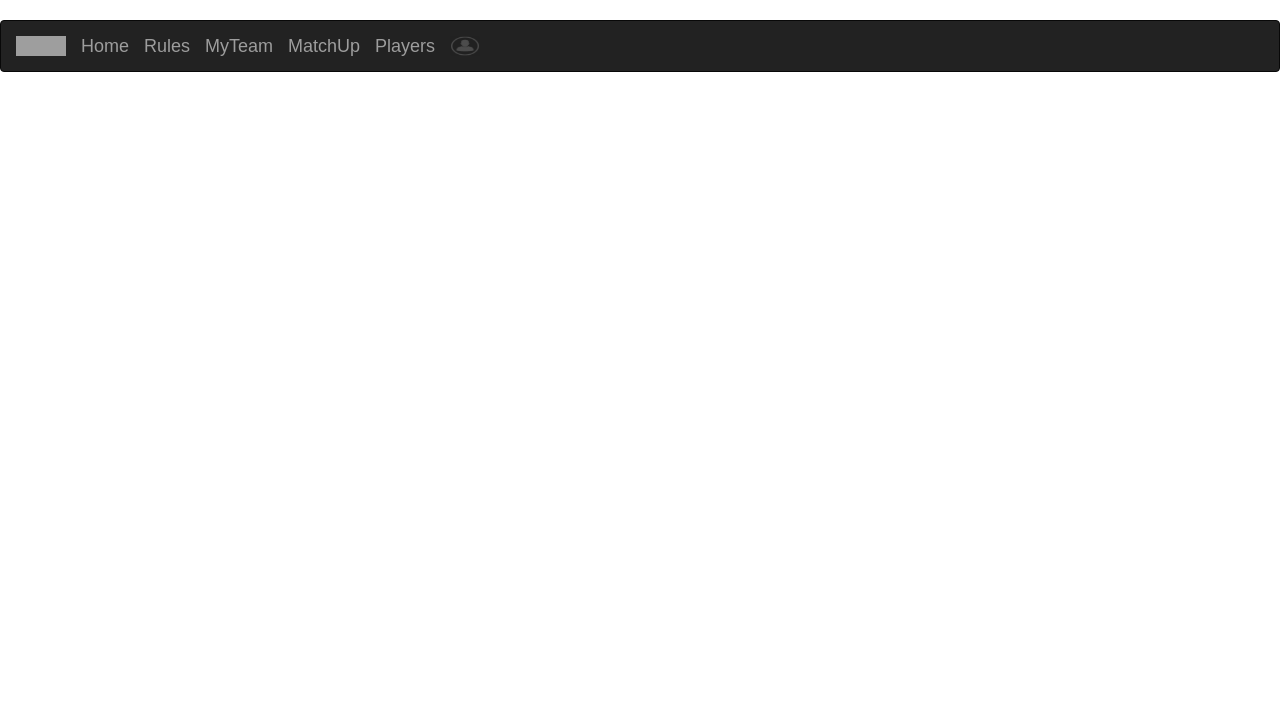
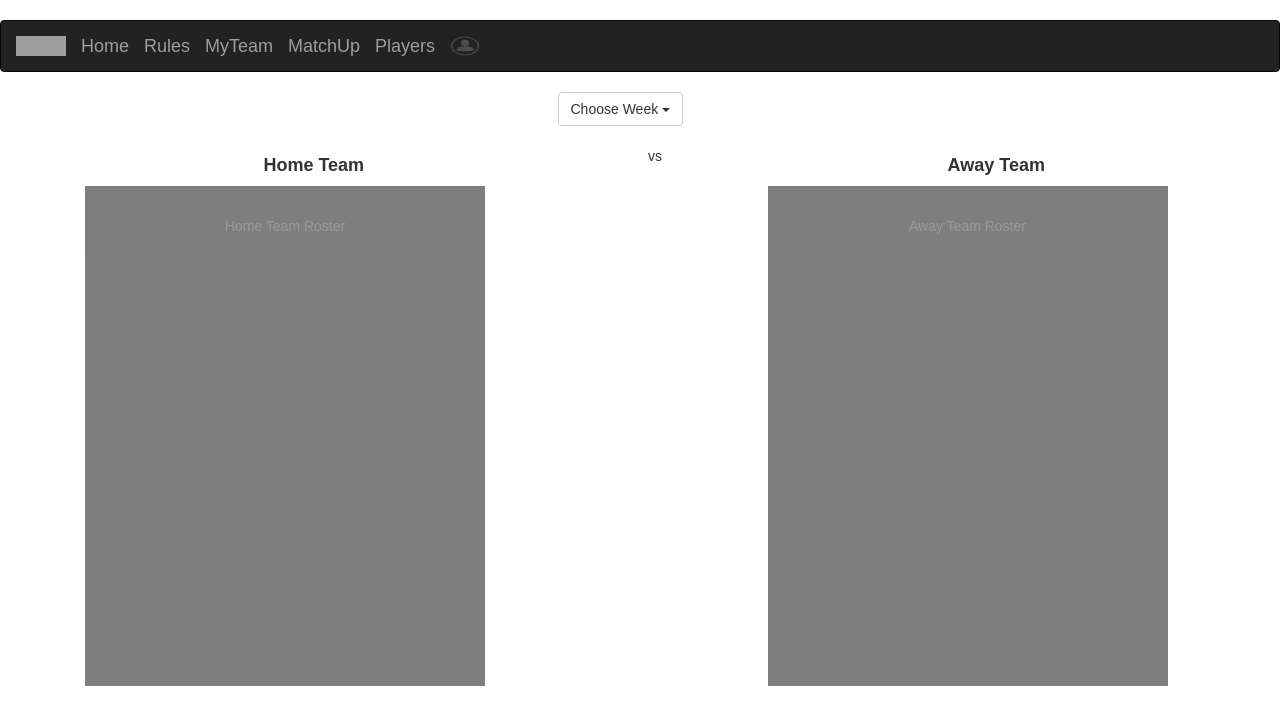
Before and after one commit to namaslay33/Fantasy-Basketball, a React (Create React App) app: page /MatchUp in a window 1280 px wide. Shown: the top 724 px of the page. Built offline with nearby package versions, Linux system fonts and the light colour scheme; grey boxes are pictures that could not be loaded.

Commit message:
Add team name

```diff
--- a/src/CSS/home.css
+++ b/src/CSS/home.css
@@ -1,5 +1,5 @@
 .carouselInfo {
-    height: 600px;
+    height: 575px;
 
     margin-top: 40px;
     margin-bottom: 40px;
--- /dev/null
+++ b/src/CSS/matchup.css
@@ -0,0 +1,13 @@
+.container {
+    position: relative;
+}
+
+.Home, .Away {
+    position: absolute;
+    z-index: 1;
+    background-color: black;
+    opacity: 0.5;
+    height: 500px;
+    width: 400px;
+    padding-top: 30px;
+}
--- a/src/CSS/rules.css
+++ b/src/CSS/rules.css
@@ -1,4 +1,4 @@
-.Background {
+/* .Background {
     background-image: url('../Image/Background.jpg');
     background-repeat: "no-repeat";
     background-position: "center";
@@ -6,7 +6,7 @@
     margin-right: 20px;
     height: 850px;
     width: 1000px;
-}
+} */
 
 h1 {
     text-align: center;
--- a/src/Components/Home.js
+++ b/src/Components/Home.js
@@ -7,33 +7,61 @@ class Home extends Component {
   render() {
     return (
       <div>
+
+      {/* Title */}
         <PageHeader>
           <strong>Reign Supreme</strong> <br /> <small>Where Fantasy Basketball Champions are Born</small>
       </PageHeader>
+      {/* Title End */}
       <Carousel className="carouselInfo">
         <Carousel.Item>
+          <Grid>
+          <Row className="show-grid">
+          <Col xs={8} md={8}>
           <img width={1000} height={460} alt="900x500" src={require('../Image/Lakers.jpg')} />
+          </Col>
+          </Row>
+          </Grid>
           <Carousel.Caption>
           <h2>Los Angeles Lakers</h2>
           <p>A new Lake Show is in town led by King James</p>
           </Carousel.Caption>
         </Carousel.Item>
+
         <Carousel.Item>
+          <Grid>
+          <Row className="show-grid">
+          <Col xs={8} md={8} offset={2}>
           <img width={900} height={500} alt="900x500" src={require('../Image/Celtics.jpg')} />
+          </Col>
+          </Row>
+          </Grid>
           <Carousel.Caption>
           <h2>Boston Celtics</h2>
           <p>With a healthy squad, Kyrie Irving and Gordon Hayward look to win it all</p>
         </Carousel.Caption>
         </Carousel.Item>
         <Carousel.Item>
+          <Grid>
+          <Row className="show-grid">
+          <Col xs={8} md={8} offset={2}>
           <img width={900} height={500} alt="900x500" src={require('../Image/Warriors.jpg')} />
+          </Col>
+          </Row>
+          </Grid>
           <Carousel.Caption>
           <h2>Golden State Warriors</h2>
           <p>Same team, same goals. Three-peat anyone?</p>
         </Carousel.Caption>
       </Carousel.Item>
         <Carousel.Item>
+          <Grid>
+          <Row className="show-grid">
+          <Col xs={8} md={8} offset={2}>
           <img width={900} height={500} alt="900x500" src={require('../Image/Rockets.jpg')} />
+          </Col>
+          </Row>
+          </Grid>
           <Carousel.Caption>
           <h2>Houston Rockets</h2>
           <p>The addition of Carmelo can propel the rockets to new heights</p>
@@ -42,11 +70,10 @@ class Home extends Component {
       <Carousel.Item>
           <Grid>
           <Row className="show-grid">
-          <Col xs={2} md={2}></Col>
-          <Col xs={8} md={8}>
+
+          <Col xs={8} md={8} offset={2}>
           <img width={900} height={500} alt="900x500" src={require('../Image/76ers.jpg')}/>
           </Col>
-          <Col xs={2} md={2}></Col>
           </Row>
           </Grid>
           <Carousel.Caption>
@@ -56,7 +83,7 @@ class Home extends Component {
       </Carousel.Item>
     </Carousel>
 
-    <Grid>
+    {/* <Grid>
       <Row className="show-grid">
         <Col xs={4} md={4}></Col>
         <Col xs={8} md={8}>
@@ -68,7 +95,7 @@ class Home extends Component {
         </Col>
         <Col xs={4} md={4}></Col>
       </Row>
-    </Grid>
+    </Grid> */}
 
       </div>
     );
--- a/src/Components/LeagueRules.js
+++ b/src/Components/LeagueRules.js
@@ -1,5 +1,6 @@
 import React, { Component } from 'react';
 // import {BrowserRouter} from 'react-router-dom';
+import {Grid, Row, Col} from 'react-bootstrap';
 import '../CSS/home.css';
 import '../CSS/rules.css'
 
@@ -10,6 +11,11 @@ class LeagueRules extends Component {
         <div className="Background">
             <h1>League Rules</h1>
 
+            <br/><br />
+            {/* <Grid>
+              <Row className="show-grid">
+              <Col md={2}></Col>
+              <Col md={4}> */}
                 <ul>
                 <li>There are 5 categories for scoring: </li>
                   <ul>
@@ -21,8 +27,12 @@ class LeagueRules extends Component {
                     <li>Turnovers = -1</li>
                   </ul>
                 <li>Scores will be tallied on a weekly basis. Team with the most points by the end of the week wins</li>
+                <li>Champion is the team with the best record and highest season point total</li>
                 <li>Max Roster size will be 5 players</li>
               </ul>
+              {/* </Col>
+              </Row>
+            </Grid> */}
         </div>
       </div>
     );
--- a/src/Components/MatchUp.js
+++ b/src/Components/MatchUp.js
@@ -1,6 +1,7 @@
 import React, { Component } from 'react';
 // import {BrowserRouter} from 'react-router-dom';
-// import './App.css';
+import {Grid, Row, Col, ButtonToolbar, DropdownButton, MenuItem} from "react-bootstrap";
+import '../CSS/matchup.css'
 
 class MatchUp extends Component {
   render() {
@@ -8,6 +9,41 @@ class MatchUp extends Component {
       <div className="App">
         {/* <h1>MatchUp page... coming soon</h1> */}
 
+        <Grid>
+        <Row className="show-grid">
+        <Col md={5}></Col>
+        <Col md={4}>
+        <ButtonToolbar>
+          <DropdownButton title="Choose Week" id="dropdown-size-medium">
+            <MenuItem eventKey="1">Week 1</MenuItem>
+            <MenuItem eventKey="2">Week 2</MenuItem>
+            <MenuItem eventKey="3">Week 3</MenuItem>
+            <MenuItem eventKey="4">Week 4</MenuItem>
+          </DropdownButton>
+        </ButtonToolbar>
+        </Col>
+        </Row>
+        </Grid>
+
+        <br/>
+
+        <div className="container">
+        <Grid>
+          <Row className="show-grid">
+          <Col xs={12} md={5}>
+            <h4><strong>Home Team</strong></h4>
+            <div className="Home">Home Team Roster</div>
+          </Col>
+          <Col md={2}>vs</Col>
+          <Col md={5}>
+            <h4><strong>Away Team</strong></h4>
+            <div className="Away">Away Team Roster</div>
+          </Col>
+          </Row>
+        </Grid>
+        </div>
+
+
       </div>
     );
   }
--- a/src/Components/MyTeam.js
+++ b/src/Components/MyTeam.js
@@ -3,35 +3,34 @@ import React, { Component } from 'react';
 import {Form, Button, Glyphicon, Grid, Row, Col, Panel, ListGroup, ListGroupItem} from "react-bootstrap";
 
 class MyTeam extends Component {
+     constructor(props) {
+      super(props);
+      this.state = {TeamName:'', setTeamName: ''};
+      this.onTeamAdd = this.onTeamAdd.bind(this);
+      this.TeamNameChange = this.TeamNameChange.bind(this);
+    }
+
+    TeamNameChange(e){
+      this.setState({TeamName:e.target.value})
+    }
+
+    onTeamAdd = (e) => {
+      e.preventDefault();
+      console.log("i clicked")
+      this.setState({setTeamName: this.state.TeamName})
+
+    }
+
   render() {
-
-    // constructor(props) {
-    //   super(props);
-    //   this.TeamNameChange = this.TeamNameChange.bind(this);
-    //   this.state = {
-    //     TeamName:'',
-    //   };
-    // }
-
-    // TeamNameChange(e){
-    //   this.setState({TeamName:e.target.value})
-    // }
-
-    // onTeamAdd = (e) => {
-    //   e.preventDefault();
-    //   // get our form data out of state
-    //   const { TeamName } = this.state;
-    // }
-
     return (
       <div className="App">
 
         <h3>Create Team</h3>
-        <Form className="form-inline mb-4" onSubmit={this.onTeamAdd}>
-          {/* <input className="form-control form-control-sm mr-3 w-75" onChange={this.TeamNameChange} type="text" name="TeamName" placeholder="Team Name" value={TeamName} aria-label="Search" required /> */}
+        <Form className="form-inline mb-4">
           <input className="form-control form-control-sm mr-3 w-75" onChange={this.TeamNameChange} type="text" name="TeamName" placeholder="Team Name" aria-label="Search" required />
+          {/* <input className="form-control form-control-sm mr-3 w-75"  type="text" name="TeamName" placeholder="Team Name" aria-label="Search" required /> */}
           <i className="fa fa-search" aria-hidden="true"></i>
-          <Button onClick="" bsSize="small">
+          <Button onClick={this.onTeamAdd} bsSize="small">
           <Glyphicon glyph="plus" />
         </Button>
         </Form>
@@ -46,7 +45,7 @@ class MyTeam extends Component {
           <Row className="show-grid">
             <Col xs={4} md={4}>
               <Panel>
-                <Panel.Heading toggle><h5><strong>Team Name</strong></h5></Panel.Heading>
+                <Panel.Heading><h5><strong>{this.state.setTeamName}</strong></h5></Panel.Heading>
                 <ListGroup>
                   <ListGroupItem>Point Guard</ListGroupItem>
                   <ListGroupItem>Shooting Guard</ListGroupItem>
```
Lines whose indentation alone changed are shown as unchanged.
